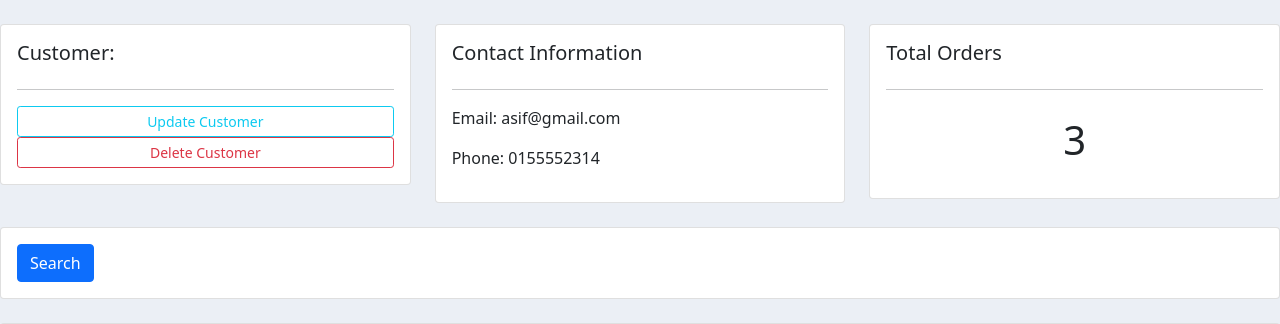
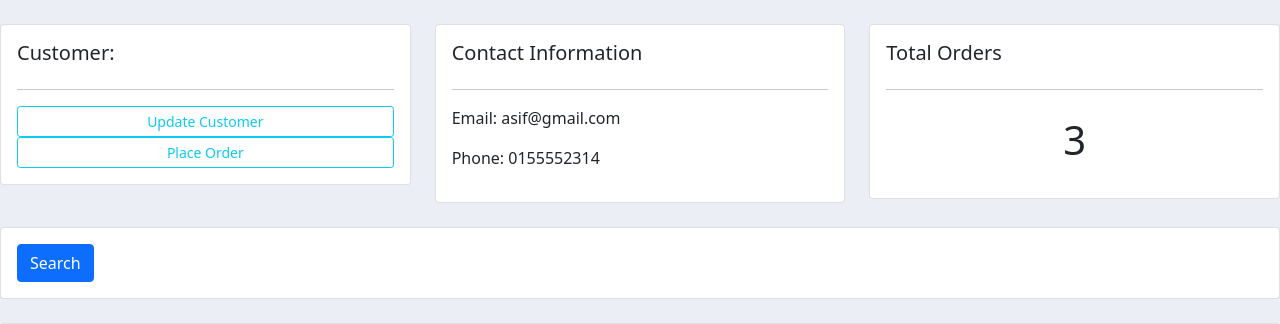
Before and after one commit to NahianBinAlam/crm, a Django app: page /customers/1/ in a window 1280 px wide. Shown: the part 59-383 px from the top of the page. Run offline with Django 3.2, Linux system fonts and the light colour scheme; data comes from the database, SQL or seed files in the repository; both versions use the stored data as it was after the commit; some libraries are stand-ins or nearby versions.

Commit message:
inlineformset

```diff
--- a/accounts/templates/accounts/customers.html
+++ b/accounts/templates/accounts/customers.html
@@ -10,7 +10,7 @@
 			<h5>Customer:</h5>
 			<hr>
 			<a class="btn btn-outline-info  btn-sm btn-block" href="">Update Customer</a>
-			<a class="btn btn-outline-danger  btn-sm btn-block" href="">Delete Customer</a>
+			<a class="btn btn-outline-info  btn-sm btn-block" href="{% url 'create_order' customer.id %}">Place Order</a>
 
 		</div>
 	</div>
--- a/accounts/templates/accounts/dashboard.html
+++ b/accounts/templates/accounts/dashboard.html
@@ -35,7 +35,7 @@
 		<h5>LAST 5 ORDERS</h5>
 		<hr>
 		<div class="card card-body">
-			<a class="btn btn-primary  btn-sm btn-block" href="{% url 'create_order' %}">Create Order</a>
+
 			<table class="table table-sm">
 				<tr>
 					<th>Product</th>
--- a/accounts/templates/accounts/order_form.html
+++ b/accounts/templates/accounts/order_form.html
@@ -8,8 +8,11 @@
 
 			<form action="" method="POST">
 				{% csrf_token %}
+				{{ formset.management_form }}
+				{% for form in formset %}
 				{{form}}
-
+				<hr>
+				{% endfor %}
 				<input type="submit" name="Submit">
 			</form>
 
--- a/accounts/urls.py
+++ b/accounts/urls.py
@@ -7,7 +7,7 @@ urlpatterns = [
     path('', views.home, name='home'),
     path('products/', views.products, name='products'),
     path('customers/<str:pk_test>/', views.customers, name='customers'),
-   	path('create_order/', views.createOrder, name='create_order'),
+   	path('create_order/<str:pk>/', views.createOrder, name='create_order'),
    	path('update_order/<str:pk>/', views.updateOrder, name='update_order'),
    	path('delete_order/<str:pk>/', views.deleteOrder, name="delete_order"),
 
--- a/accounts/views.py
+++ b/accounts/views.py
@@ -1,5 +1,6 @@
 from django.shortcuts import render, redirect
 from django.http import HttpResponse
+from django.forms import inlineformset_factory
 from .models import *
 from .forms import OrderForm
 
@@ -28,16 +29,20 @@ def customers(request, pk_test):
 	return render(request, 'accounts/customers.html', context)
 # Create your views here.
 
-def createOrder(request):
-	form = OrderForm()
+def createOrder(request, pk):
+	OrderFormSet = inlineformset_factory(customer, order, fields=('product','status'), extra=5 )
+	customers = customer.objects.get(id=pk)
+	formset = OrderFormSet(queryset=order.objects.none(),instance=customers)
+	#form = OrderForm(initial={'customer':customers})
 	if request.method =='POST':
-		print('printing POST: ', request.POST)
-		form = OrderForm(request.POST)
-		if form.is_valid():
-			form.save()
+		#print('printing POST: ', request.POST)
+		formset = OrderFormSet( request.POST , instance=customers)
+		#form = OrderForm(request.POST)
+		if formset.is_valid():
+			formset.save()
 			return redirect('/')
 
-	context = {'form' : form}
+	context = {'formset' : formset}
 	return render(request, 'accounts/order_form.html', context)
 
 
--- a/crm/settings.py
+++ b/crm/settings.py
@@ -38,6 +38,7 @@ INSTALLED_APPS = [
     'django.contrib.messages',
     'django.contrib.staticfiles',
     'accounts',
+    'django_filters',
 ]
 
 MIDDLEWARE = [
```
Also changed, not shown: db.sqlite3.
